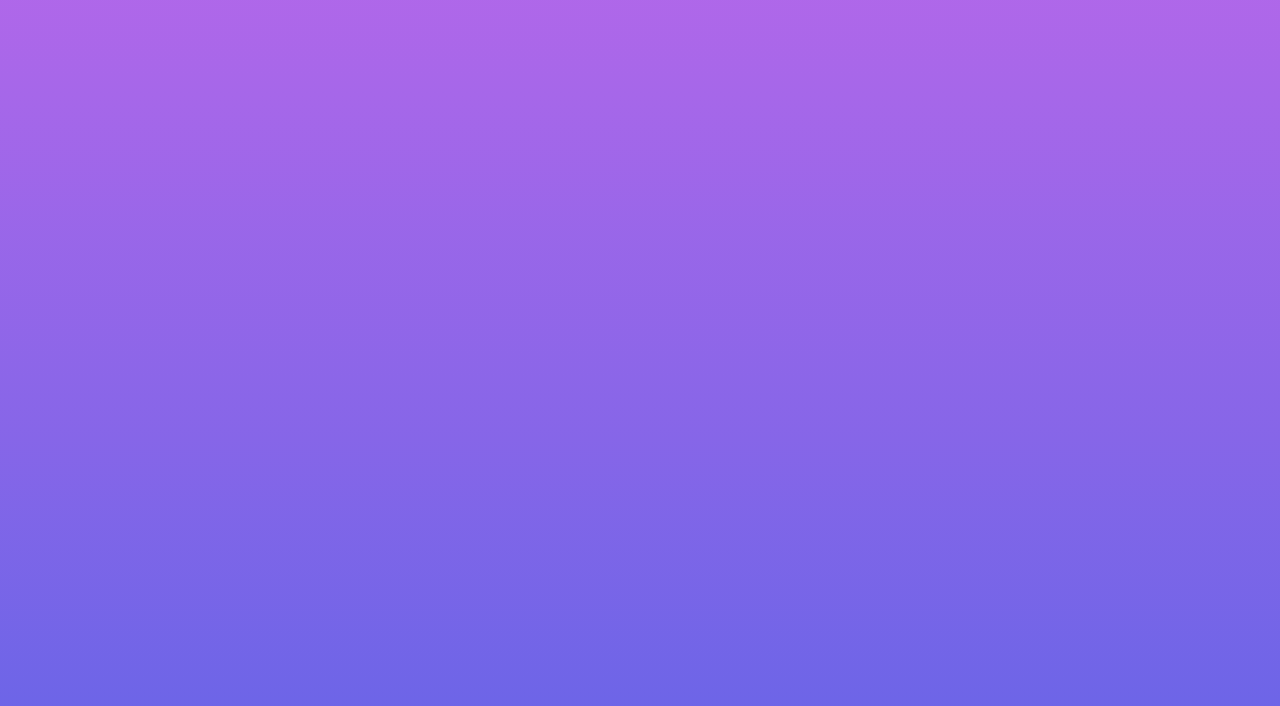
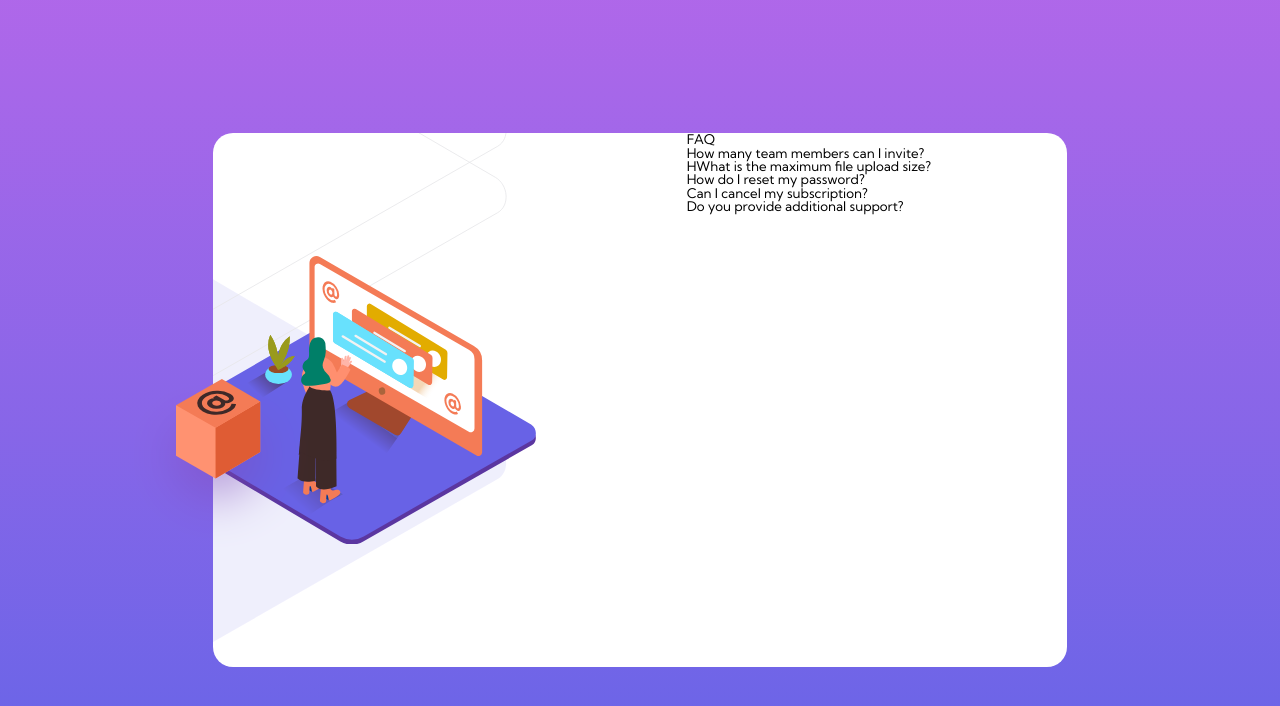
Before and after one commit to funnypar/Components, a website: page faq-accordion-card-main/src/index.html in a window 1280 px wide. Drawn offline with Linux system fonts and the light colour scheme.

Commit message:
addedRightBackground

```diff
--- a/faq-accordion-card-main/src/index.html
+++ b/faq-accordion-card-main/src/index.html
@@ -69,16 +69,38 @@ Medium: 11px
         </style>
         <title>Frontend Mentor | FAQ Accordion Card</title>
     </head>
-    <body class="h-screen">
-        <!-- How many team members can I invite? You can invite up to 2 additional
+    <body class="h-screen flex justify-center items-center">
+        <!--  You can invite up to 2 additional
         users on the Free plan. There is no limit on team members for the
-        Premium plan. What is the maximum file upload size? No more than 2GB.
-        All files in your account must fit your allotted storage space. How do I
-        reset my password? Click “Forgot password” from the login page or
+        Premium plan.  No more than 2GB.
+        All files in your account must fit your allotted storage space.  Click “Forgot password” from the login page or
         “Change password” from your profile page. A reset link will be emailed
-        to you. Can I cancel my subscription? Yes! Send us a message and we’ll
-        process your request no questions asked. Do you provide additional
-        support? Chat and email support is available 24/7. Phone lines are open
+        to you.  Yes! Send us a message and we’ll
+        process your request no questions asked.  Chat and email support is available 24/7. Phone lines are open
         during normal business hours. -->
+        <main class="h-2/3 w-2/3 bg-white flex gap-28 rounded-3xl relative">
+            <div class="h-full w-1/2 relative overflow-hidden rightSide">
+                <img
+                    src="../images/illustration-woman-online-desktop.svg"
+                    alt="woman"
+                    class="absolute top-1/2 -translate-y-1/2 -left-woman"
+                />
+            </div>
+            <img
+                src="../images/illustration-box-desktop.svg"
+                alt="box"
+                class="z-20 absolute top-box-top -translate-y-3/4 -left-box w-42 h-52"
+            />
+            <div class="w-1/2">
+                <h1>FAQ</h1>
+                <div>
+                    <h5>How many team members can I invite?</h5>
+                    <h5>HWhat is the maximum file upload size?</h5>
+                    <h5>How do I reset my password?</h5>
+                    <h5>Can I cancel my subscription?</h5>
+                    <h5>Do you provide additional support?</h5>
+                </div>
+            </div>
+        </main>
     </body>
 </html>
--- a/faq-accordion-card-main/src/input.css
+++ b/faq-accordion-card-main/src/input.css
@@ -17,3 +17,11 @@
         background: linear-gradient(hsl(273, 75%, 66%), hsl(240, 73%, 65%));
     }
 }
+
+@layer components {
+    main {
+        background: url("../images/bg-pattern-desktop.svg") -42rem -20rem
+            no-repeat;
+        background-size: cover;
+    }
+}
--- a/faq-accordion-card-main/tailwind.config.js
+++ b/faq-accordion-card-main/tailwind.config.js
@@ -15,6 +15,11 @@ module.exports = {
             screens: {
                 mobile: "375px",
             },
+            spacing: {
+                woman: "15%",
+                box: "10%",
+                "box-top": "70%",
+            },
         },
     },
     plugins: [],
```
Also changed, not shown: faq-accordion-card-main/dist/output.css.
